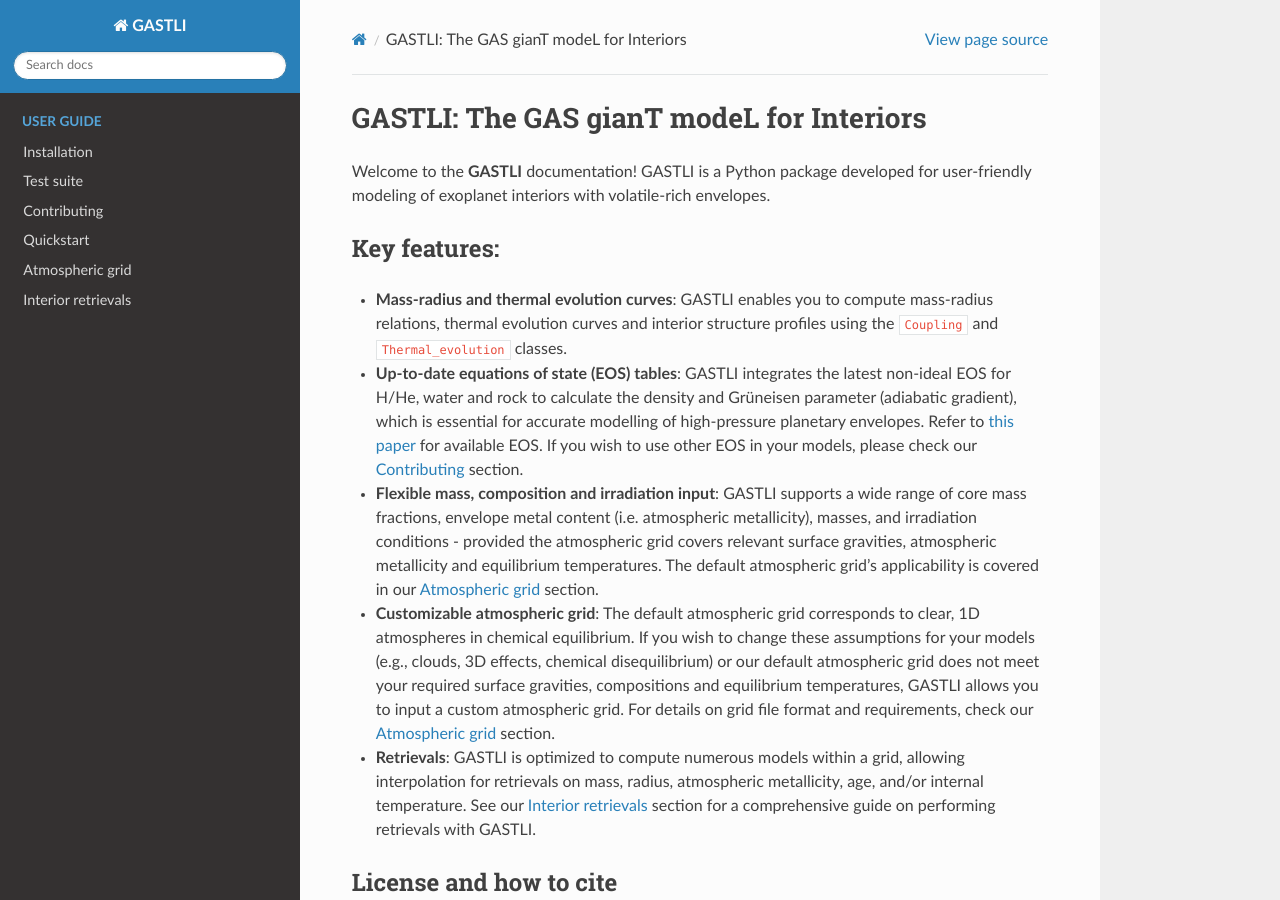
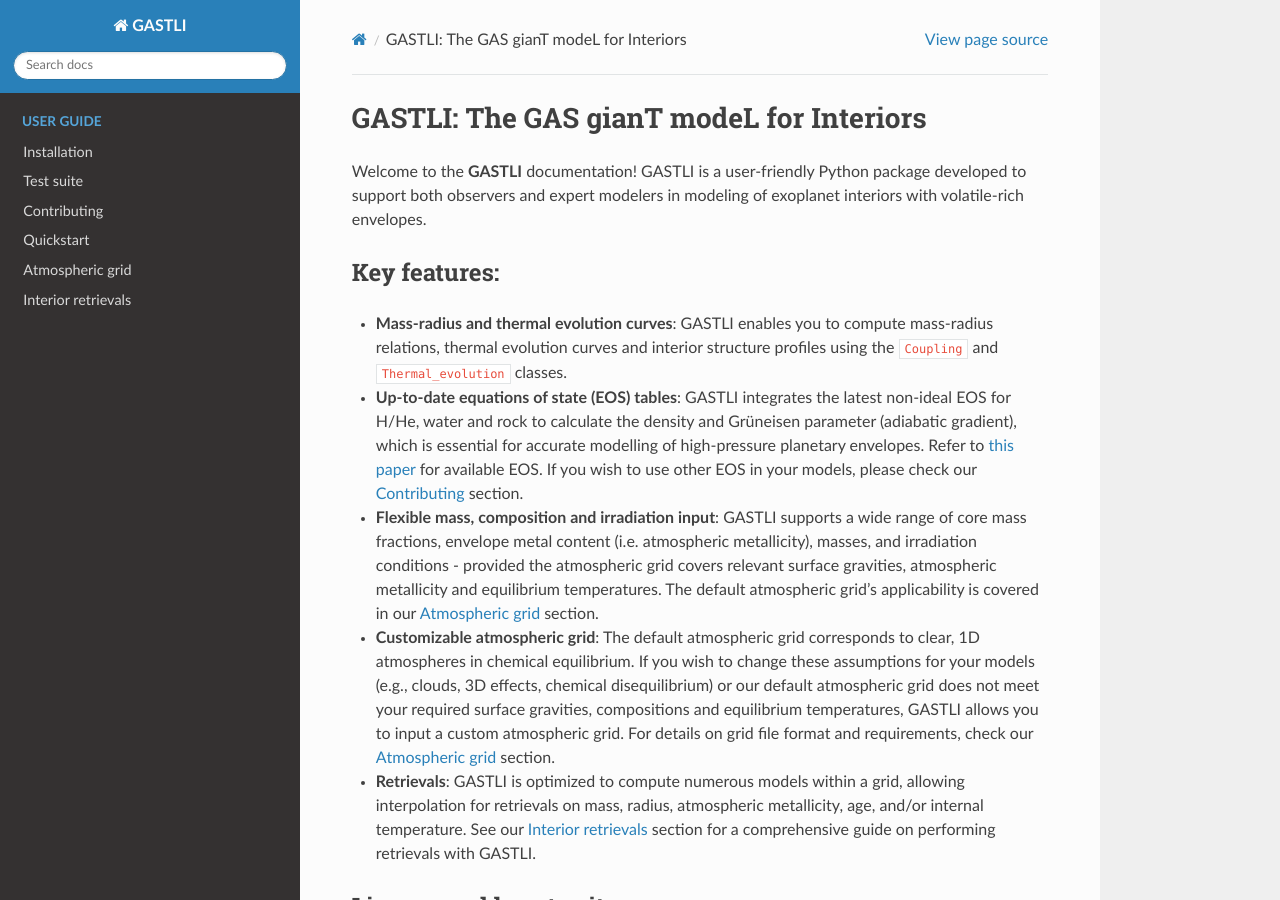
Before and after one commit to lorenaacuna/GASTLI, a Sphinx documentation site: the page built from docs/source/index.rst, in a window 1280 px wide and 900 px high. Built offline with Sphinx 7.4.7 and the Read the Docs theme 3.1.0, drawn with Linux system fonts in a browser that asks for light colours.

Commit message:
Update index.rst

```diff
--- a/docs/source/index.rst
+++ b/docs/source/index.rst
@@ -2,8 +2,7 @@
 GASTLI: The GAS gianT modeL for Interiors
 =========================================
 
-Welcome to the **GASTLI** documentation! GASTLI is a Python package developed for user-friendly modeling of
-exoplanet interiors with volatile-rich envelopes.
+Welcome to the **GASTLI** documentation! GASTLI is a user-friendly Python package developed to support both observers and expert modelers in modeling of exoplanet interiors with volatile-rich envelopes.
 
 Key features:
 =============
```
